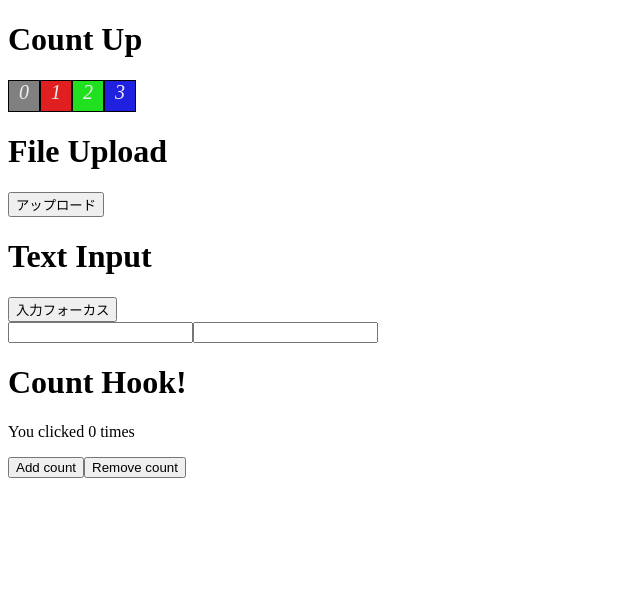
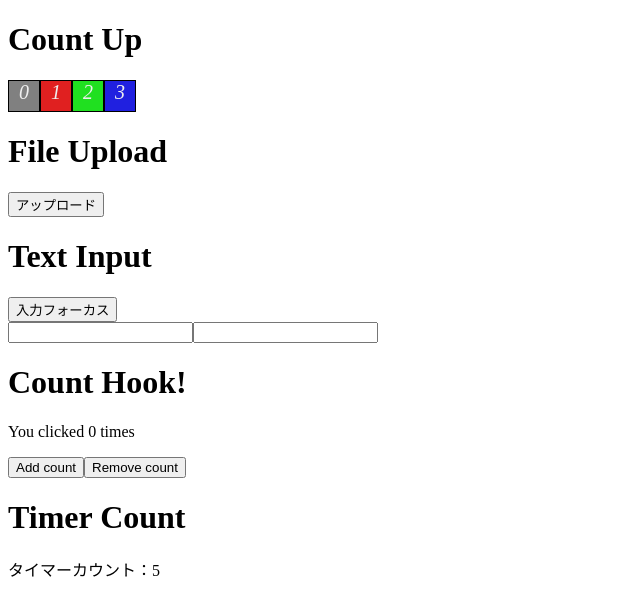
Before and after one commit to kushikushi5969/countUpPractiece2, a React app: page / in a window 1280 px wide. Shown: the top 616 px of the page, without its empty margins (0-640 px from the left). Built offline with nearby package versions, Linux system fonts and the light colour scheme.

Commit message:
タイマー設置

```diff
--- a/src/component/App.jsx
+++ b/src/component/App.jsx
@@ -1,8 +1,9 @@
-import React from 'react'
+import React, { useEffect } from 'react'
 import Rect from './Rect.jsx'
 import Handleupload from './Handleupload.jsx'
 import Input from './Input.jsx'
 import Count from './Count.jsx'
+import Timer from './UseEffect.jsx'
 
 
 
@@ -22,6 +23,8 @@ export default class App extends React.Component {
           <Input />
           <h1>Count Hook!</h1>
           <Count />
+          <h1>Timer Count</h1>
+          <Timer />
         </>
       )
     }
--- /dev/null
+++ b/src/component/UseEffect.jsx
@@ -0,0 +1,26 @@
+import React from 'react'
+
+const Timer = () => {
+  const [state, setState] = React.useState({count: 0})
+
+  // レンダリングされた後に第１引数の関数がコールバックされる。パラメータが変更され、再レンダリングされた後でも呼ばれる
+  // ライフサイクルメソッドのcomponentDidMount/componentDidUpdateに相当する
+  // 第２引数は配列の値が前回と変わったときのみ第１引数の関数をコールバックされる(※空の配列[]を指定すると一度のみコールバックされる)
+  // 省略した場合はレンダリングの度に第１引数の関数がコールバックされる
+  React.useEffect(() => {
+    const timerId = setTimeout(() => {
+      setState(state => ({count: state.count + 1}))
+    }, 1000)
+
+    // 戻り値にはクリーンアップ関数を指定（省略可）
+    // 指定すると次回のコールバックが呼ばれる前にクリーンアップ関数が呼ばれます
+    // また、コンポーネントのUnmount時（componentWillUnmount）にもクリーンアップ関数が呼ばれます
+    return () => clearTimeout(timerId)
+  }, [state])
+
+  return (
+    <p>タイマーカウント：{state.count}</p>
+  )
+}
+
+export default Timer
```
Also changed, not shown: 1 other file (tests, documents, lock files or other folders).
